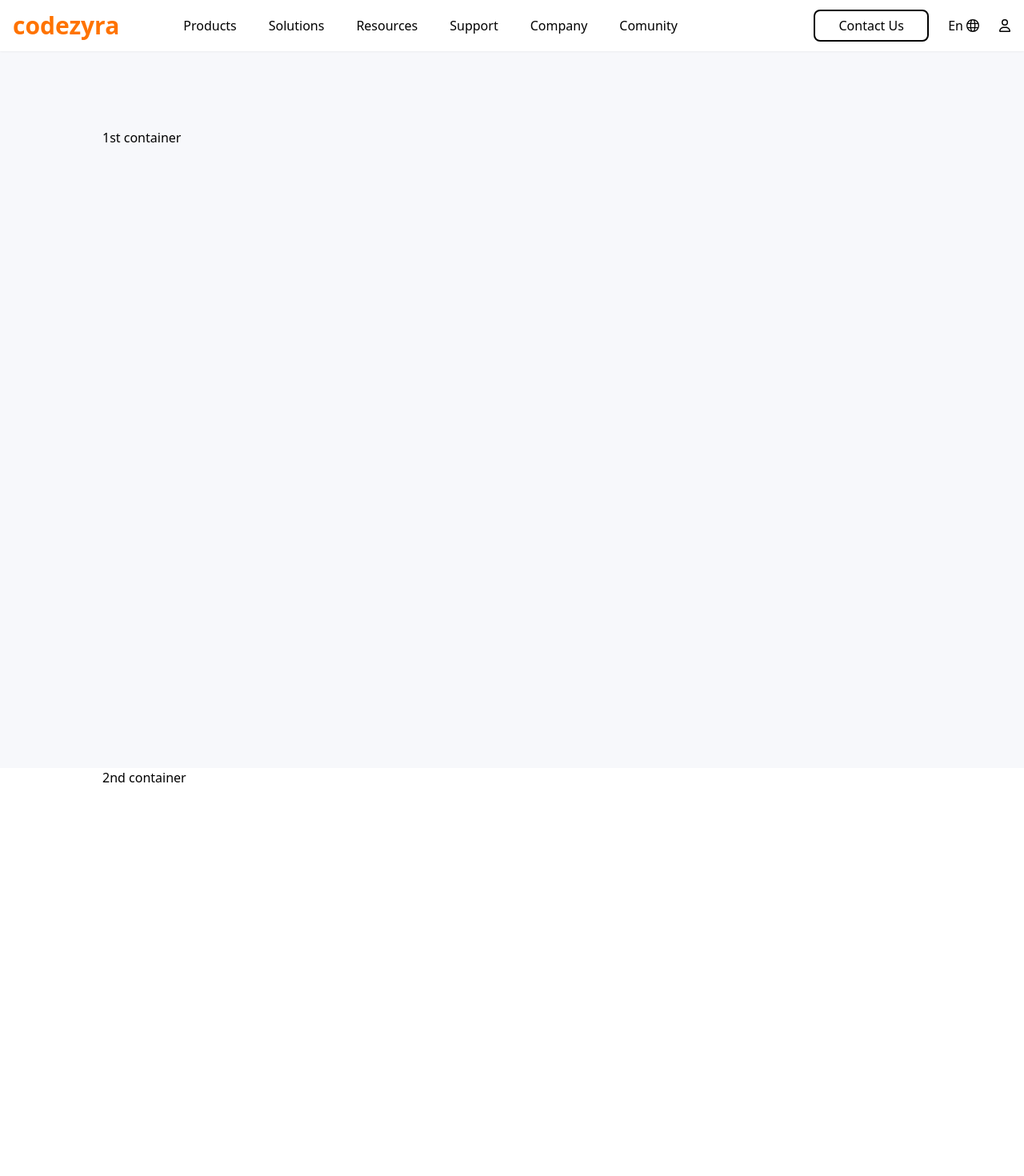
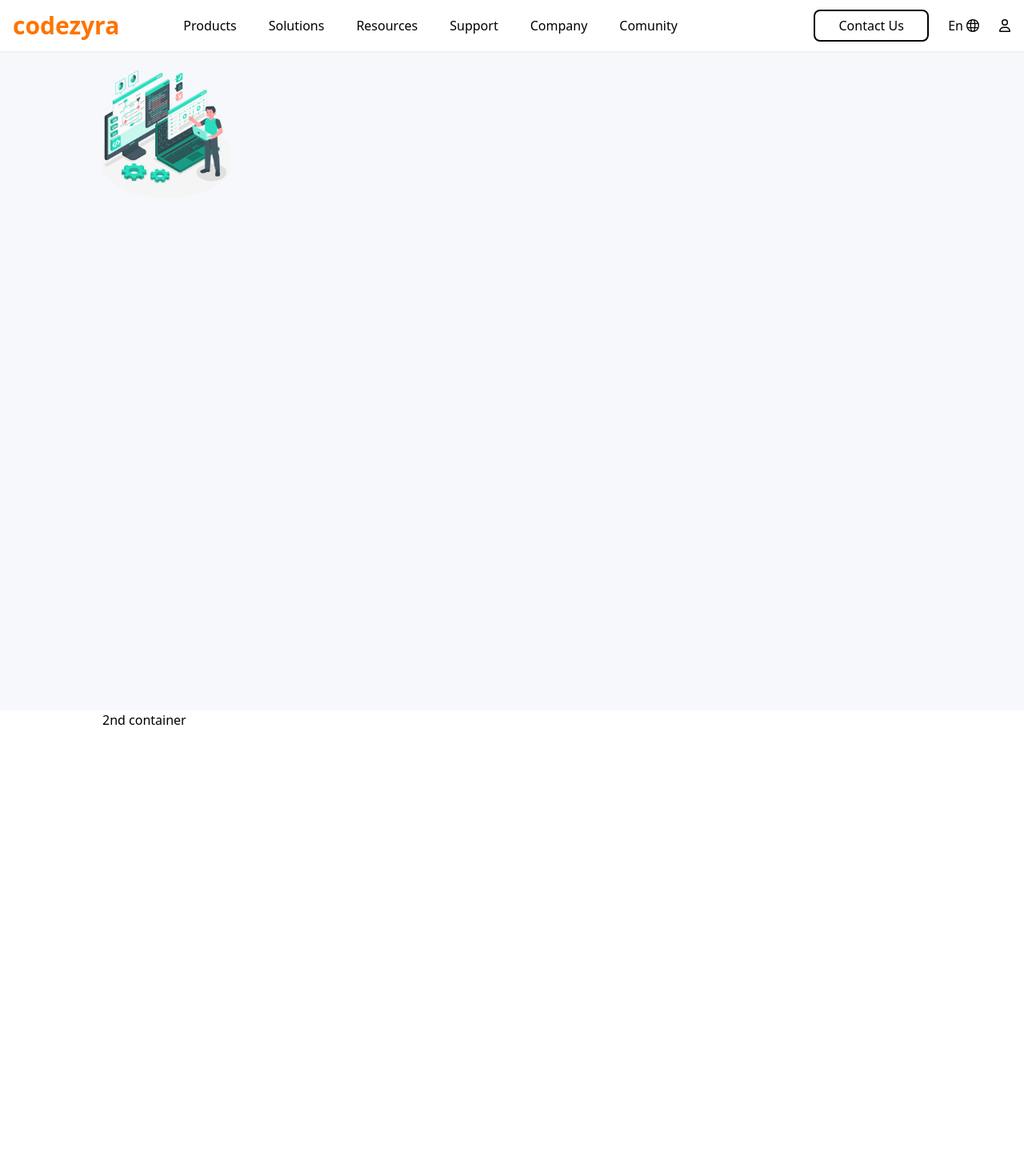
Before and after one commit to Sudila-Jayasekara/codezyra, a React (Vite) app in the folder frontend/: page / in a window 1280 px wide. Shown: the top 1470 px of the page at 80% size. Built offline with nearby package versions, Linux system fonts and the light colour scheme.

Commit message:
fix header

```diff
--- a/frontend/src/pages/HomePage.jsx
+++ b/frontend/src/pages/HomePage.jsx
@@ -1,26 +1,24 @@
 import React from 'react';
-
+import user from '../assets/user.png';
 const HomePage = () => {
   return (
-    <div className='mt-40 max-w-screen-2xl mx-auto'>
-      <div className='h-screen pl-32 pr-32'>
+    <div className='mt-16 pt-6 max-w-screen-2xl mx-auto'>
+
+      <div className='h-screen flex flex-col md:flex-row pl-4 pr-4 md:pl-32 md:pr-32'>
+          <img src={user} alt='User' className='w-40 h-40 object-cover' />
+      </div>
+
+      <div className='h-screen pl-4 pr-4 md:pl-32 md:pr-32 bg-white'>
         <div>
-          1st container
+          2nd container
+
         </div>
       </div>
-
-      <div className='h-screen pl-32 pr-32 bg-white'>
-        <div>
-          2nd container
-        </div>
-      </div>
-
-      <div className='h-screen pl-32 pr-3'>
+      <div className='h-screen pl-4 pr-4 md:pl-32 md:pr-32'>
         <div>
           3rd container
         </div>
       </div>
-
     </div>
   )
 };
```
Also changed, not shown: frontend/src/assets/user.png (added).
